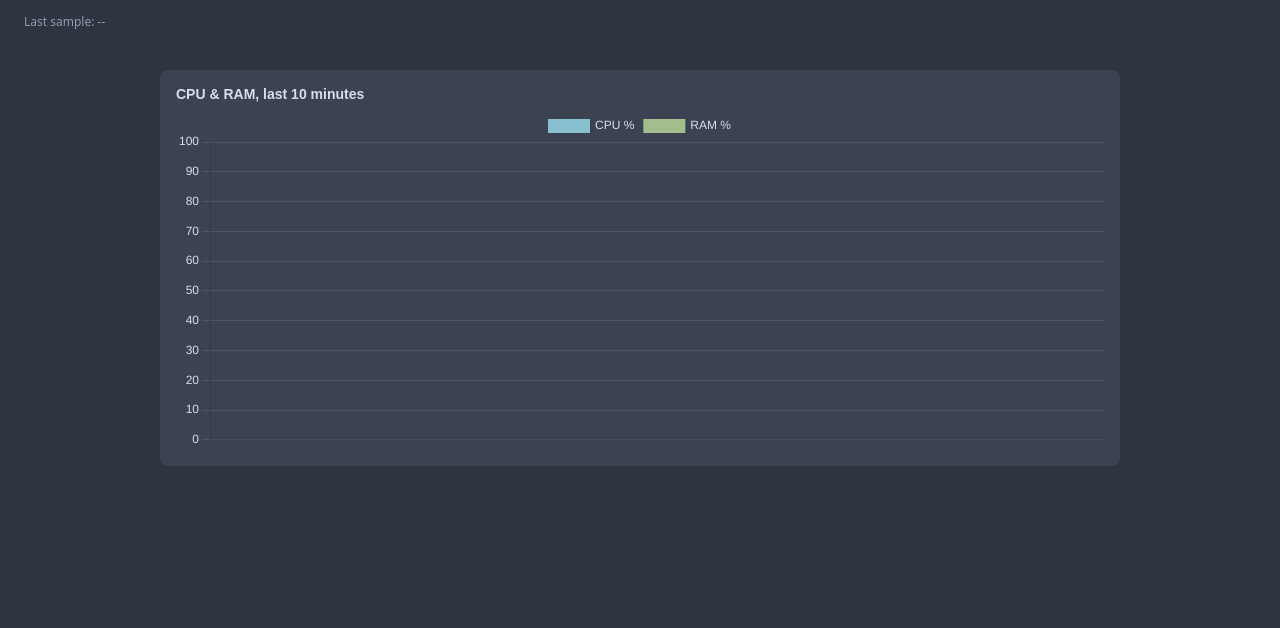
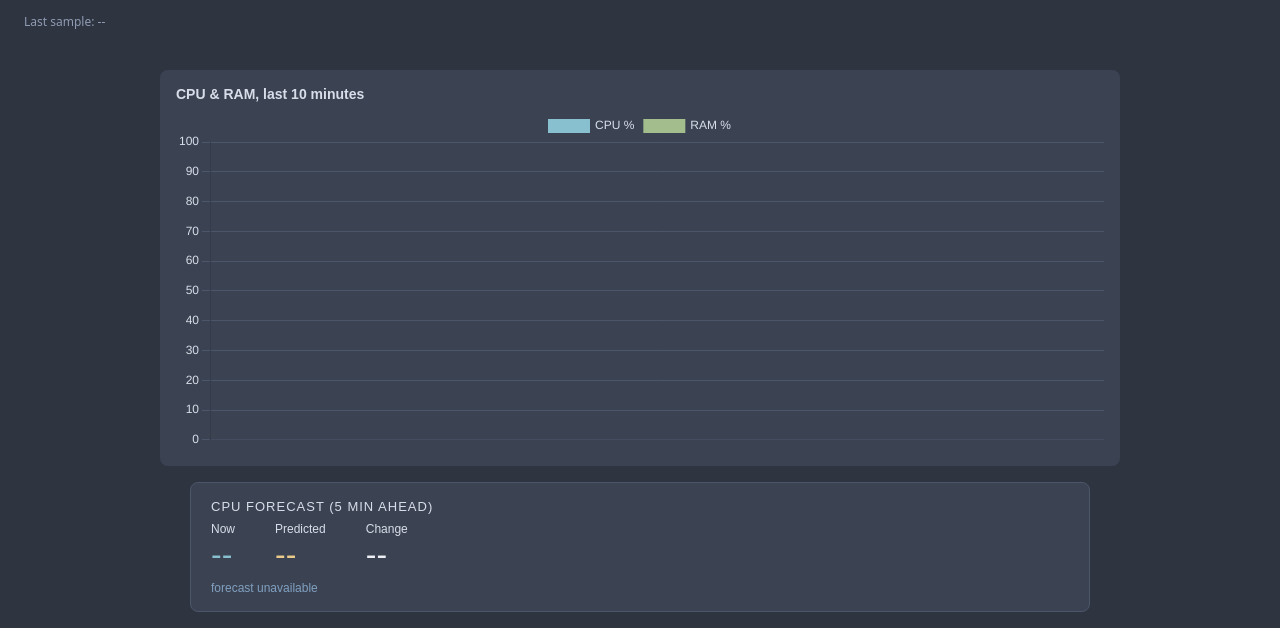
Before and after one commit to Rounit-Raj/sysinsight, a plain HTML site: page dashboard/static/index.html in a window 1280 px wide. Shown: the part 225-853 px from the top of the page. Before the commit the page ends 800 px from the top, so only its background shows below. Drawn offline with Linux system fonts and the light colour scheme; no server answers.

Commit message:
Dashboard: CPU forecast panel

```diff
--- a/dashboard/static/index.html
+++ b/dashboard/static/index.html
@@ -83,5 +83,45 @@
 </script>
 <script src="/static/chart.umd.min.js"></script>
 <script src="/static/history_chart.js"></script>
+
+<!-- Step 5: forecast panel -->
+<div id="forecast-card" style="margin:16px auto;max-width:900px;padding:16px 20px;background:#3b4252;color:#eceff4;border:1px solid #4c566a;border-radius:8px;font-family:sans-serif;">
+  <div style="font-size:13px;color:#d8dee9;letter-spacing:1px;">CPU FORECAST (5 MIN AHEAD)</div>
+  <div style="display:flex;gap:40px;margin-top:8px;align-items:flex-end;">
+    <div><div style="font-size:12px;color:#d8dee9;">Now</div><div id="fc-now" style="font-size:32px;color:#88c0d0;">--</div></div>
+    <div><div style="font-size:12px;color:#d8dee9;">Predicted</div><div id="fc-pred" style="font-size:32px;color:#ebcb8b;">--</div></div>
+    <div><div style="font-size:12px;color:#d8dee9;">Change</div><div id="fc-delta" style="font-size:32px;">--</div></div>
+  </div>
+  <div id="fc-meta" style="margin-top:8px;font-size:12px;color:#81a1c1;">waiting for data...</div>
+</div>
+<script>
+async function updateForecast() {
+  try {
+    const [pr, lr] = await Promise.all([
+      fetch('/api/predictions/latest').then(r => r.json()),
+      fetch('/api/latest').then(r => r.json())
+    ]);
+    const p = pr.prediction || pr;
+    const l = lr.sample || lr;
+    const pred = Number(p.predicted_cpu);
+    const now = Number(l.cpu_percent);
+    document.getElementById('fc-now').textContent = isNaN(now) ? '--' : now.toFixed(1) + '%';
+    document.getElementById('fc-pred').textContent = isNaN(pred) ? '--' : pred.toFixed(1) + '%';
+    const d = document.getElementById('fc-delta');
+    if (!isNaN(pred) && !isNaN(now)) {
+      const diff = pred - now;
+      d.textContent = (diff >= 0 ? '+' : '') + diff.toFixed(1);
+      d.style.color = diff > 5 ? '#bf616a' : (diff < -5 ? '#a3be8c' : '#d8dee9');
+    }
+    document.getElementById('fc-meta').textContent =
+      'target time: ' + (p.target_time || '?') + ' | model: ' + (p.model || '?');
+  } catch (e) {
+    document.getElementById('fc-meta').textContent = 'forecast unavailable';
+  }
+}
+updateForecast();
+setInterval(updateForecast, 5000);
+</script>
+
 </body>
 </html>
```
